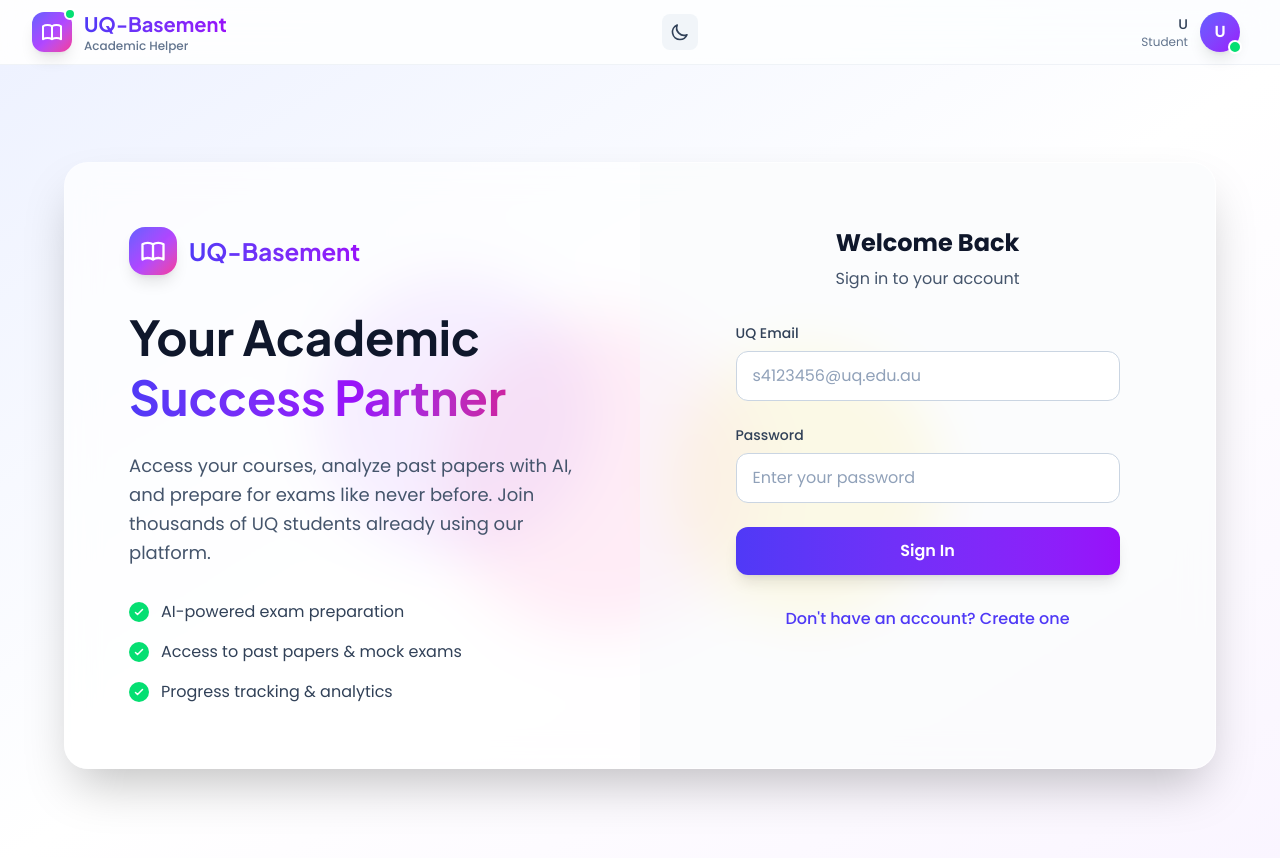
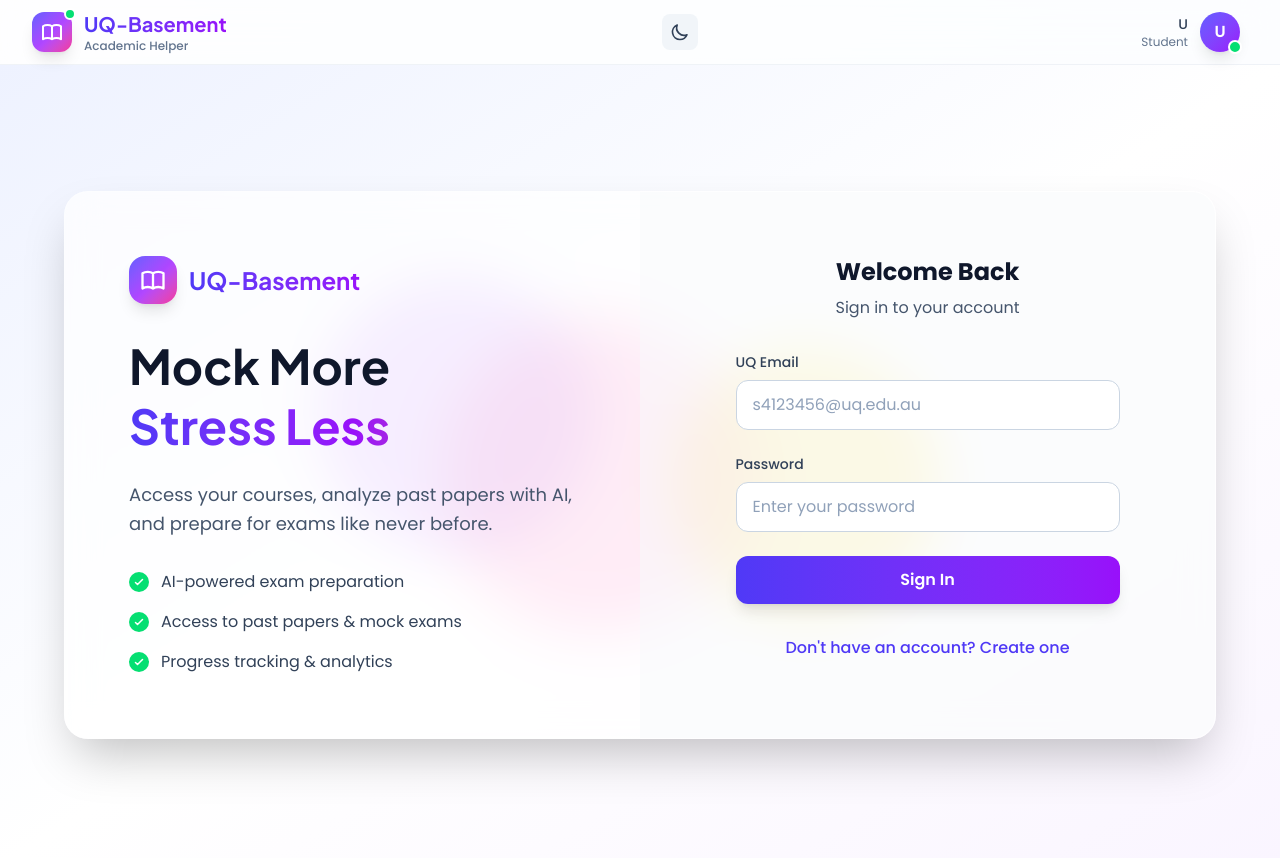
Before and after one commit to phurinjeffy/UQ-Basement, a React (Vite) app in the folder frontend/: page / in a window 1280 px wide. Shown: the top 858 px of the page. Built offline with nearby package versions, Linux system fonts and the light colour scheme.

Commit message:
Update motto

```diff
--- a/frontend/src/pages/Home.jsx
+++ b/frontend/src/pages/Home.jsx
@@ -83,14 +83,14 @@ function Home() {
                     className="text-4xl lg:text-5xl font-bold text-slate-900 dark:text-white mb-6 leading-tight"
                     style={{ fontFamily: "'Plus Jakarta Sans', sans-serif" }}
                   >
-                    Your Academic
+                    Mock More
                     <span className="block bg-gradient-to-r from-indigo-600 via-purple-600 to-pink-600 bg-clip-text text-transparent">
-                      Success Partner
+                    Stress Less
                     </span>
                   </h2>
 
                   <p className="text-lg text-slate-600 dark:text-slate-300 mb-8 leading-relaxed">
-                    Access your courses, analyze past papers with AI, and prepare for exams like never before. Join thousands of UQ students already using our platform.
+                    Access your courses, analyze past papers with AI, and prepare for exams like never before.
                   </p>
 
                   <div className="space-y-4">
```
